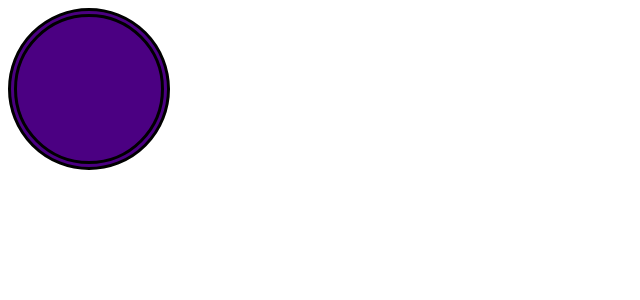
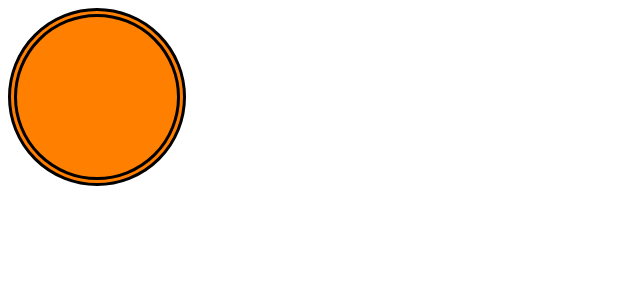
Before and after one commit to kylemayer/fe-random-color, a React app: page / in a window 1280 px wide. Shown: the top 300 px of the page, without its empty margins (0-640 px from the left). Built offline with nearby package versions, Linux system fonts and the light colour scheme.

Commit message:
bonus meme

```diff
--- a/src/components/display/circle.css
+++ b/src/components/display/circle.css
@@ -1,6 +1,6 @@
 .circle {
-    height: 18vh;
-    width: 18vh;
+    height: 20vh;
+    width: 20vh;
     max-width: 77vh;
     border: double 9px black;
     border-radius: 100%;
--- a/src/containers/ColorPicker.jsx
+++ b/src/containers/ColorPicker.jsx
@@ -17,17 +17,19 @@ class ColorPicker extends Component {
         '#FF0000',
       ];
 
-      return rainbow[Math.floor(Math.random() * rainbow.length)];
+      const newColor = rainbow[Math.floor(Math.random() * rainbow.length)];
+
+      if(newColor !== this.state.color) return newColor;
+      else return 'url("https://pbs.twimg.com/profile_images/1403453134668767236/poMoHcUx_200x200.jpg")'
     };
 
     changeColor = () => setInterval(() => {
       this.setState({ color: this.randomColor() });
-    }, 1000);
+    }, 777);
 
     componentDidMount = () => {
       this.changeColor();
     };
-
 
     render() {
       return (
```
